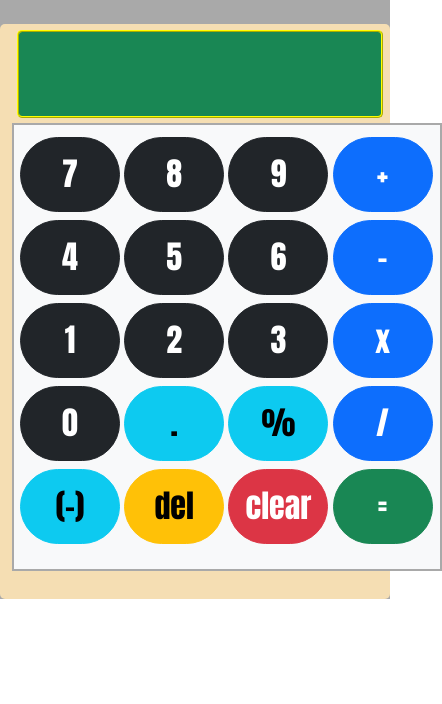
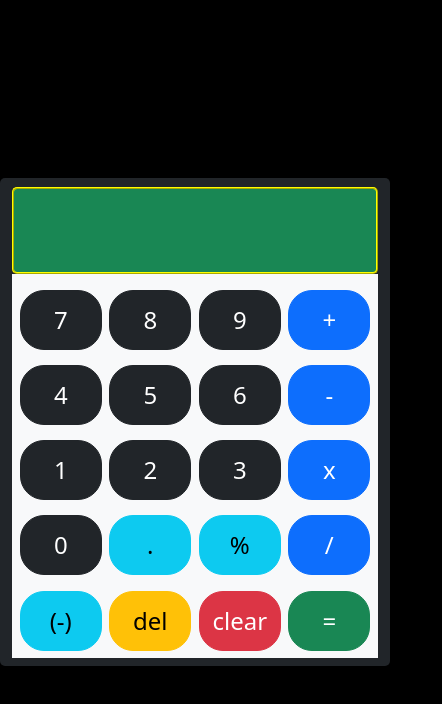
Before and after one commit to code-af/calculator-js, a plain HTML site: page index.html in a window 390 px wide. Shown: the whole page, 442 px wide, since content can reach past the window. Drawn offline with nearby package versions, Linux system fonts and the light colour scheme.

Commit message:
Maded the calculator more responsive on mobile devices as well.

```diff
--- a/index.html
+++ b/index.html
@@ -9,10 +9,10 @@
 </head>
 <body>
     <div class="container-fluid">
-        <div class="row main-body d-flex justify-content-center pt-4">
-            <div class="col-md-6 calc-body">
+        <div class="row main-body justify-content-center align-items-center min-vh-100 bg-black">
+            <div class="col-md-6 col-12 calc-body bg-dark text-center pb-2">
                 <div>
-                    <input type="text" id="screen" class="bg-success w-100">
+                    <input type="text" id="screen" class="bg-success w-100 mt-2">
                 </div>
                 <div class="buttons bg-light">
                     <div class="keysection p-1 mt-2">
--- a/style.css
+++ b/style.css
@@ -1,49 +1,43 @@
-.body{
-    margin: 0px;
+body {
+  min-height: 100vh;
+  background-color: black;
 }
 .main-body{
-    /*width: 100%;
-    height: 98vh;*/
-    height: 71vh;
-    background: darkgrey;
-
 
 }
-.calc-body{
+.calc-body {
+    max-width: 400px;   /* limit size on desktop */
+    width: 100%;        /* responsive */
     border-radius: 5px;
-    /*margin-left: 450px;
-    height: 600px;*/
-    width: 28em;
-    background: wheat;
     padding-top: 1px;
+    display: flex;
+    flex-direction: column;
+}
+.buttons {
+    width: 100%;
+    display: flex;
+    flex-direction: column;
+    justify-content: space-between; /* THIS fixes the gap */
 }
 #screen{
     font-family:monospace ;
     font-size: 35px;
     background: gray;
-    margin:5px;
     height: 2.5em;
     border: ridge 2px yellow;
     border-radius: 5px;
     pointer-events: none;
+    color: orange;
 }
-.buttons{
-    background: wheat;
-    padding-left: 2px;
-    border: solid 2px darkgray;
-    height: 28em;
-    width: 430px;
-}/*
-.keysection{
-    padding: 5px;
-    margin-top: 5px;
-}*/
-.btns{
-    /*background: darkgray;
-    color: black;*/
-    font-family: Impact, Haettenschweiler, 'Arial Narrow Bold', sans-serif;
-    font-size: xx-large;
-    border-radius: 1.25em;
-    height: 75px;
-    width: 100px;
+.keysection {
+    display: flex;
+    justify-content: space-between;
 }
+.btns {
+    flex: 1;
+    font-size: 1.5rem;
+    border-radius: 1em;
+    height: 60px;
+    width: 22%;   /* 4 buttons per row */
+    margin: 1%;
+}
```
